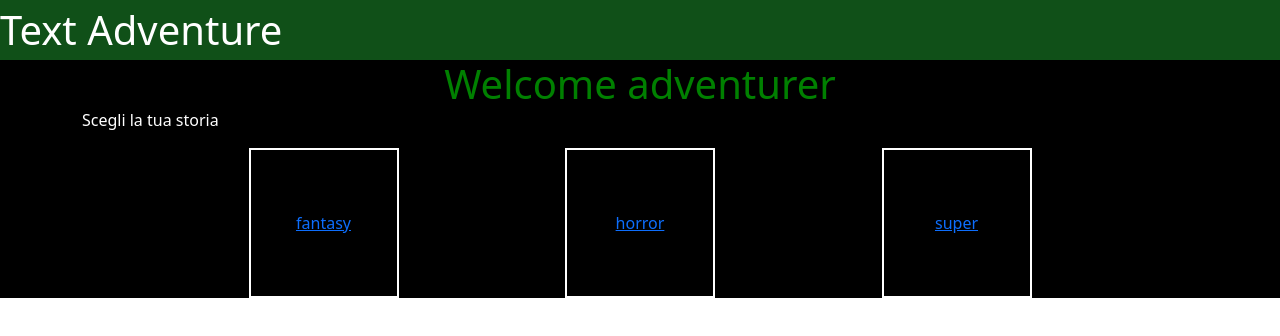
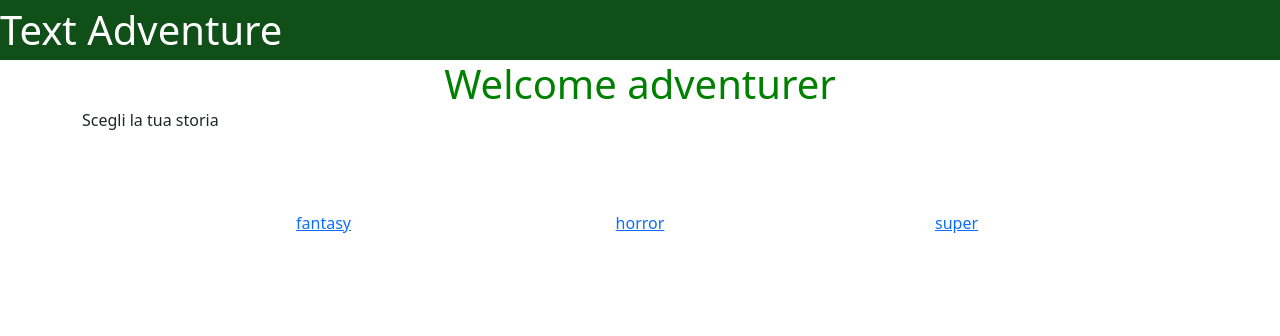
Before and after one commit to Luis-Mocha/ai-text-adventure, a Vue app: page / in a window 1280 px wide. Shown: the top 336 px of the page. Built offline with nearby package versions, Linux system fonts and the light colour scheme.

Commit message:
move calss to other component

```diff
--- a/src/App.vue
+++ b/src/App.vue
@@ -17,21 +17,13 @@ export default {
 
   <HeaderComp/>
 
-  <div class="content">
-
-    <router-view/>
-
-  </div>
-
+  <router-view/>
 
 </template>
 
 <style lang="scss">
 @use './style/main.scss';
 
-.content {
-  background-color: black;
-  color: white;
-}
+
 
 </style>
```
